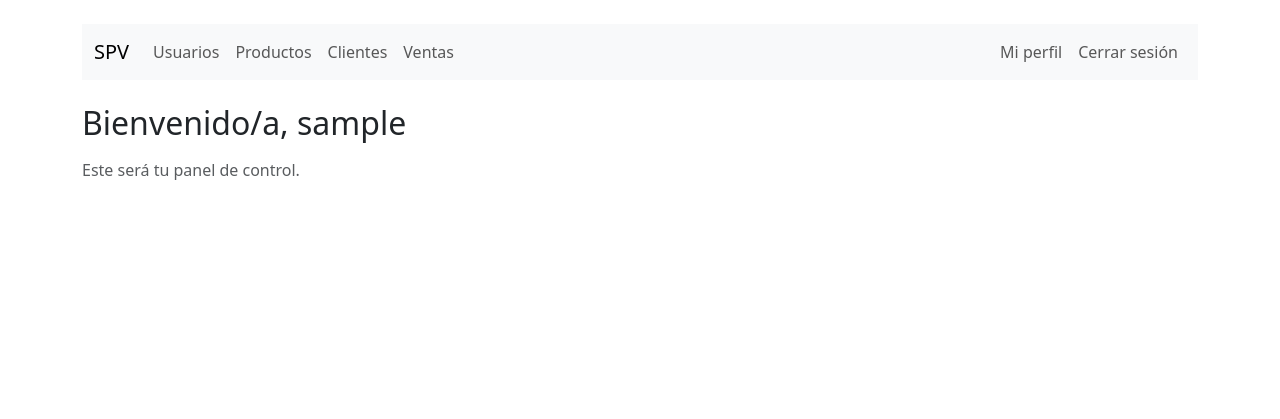
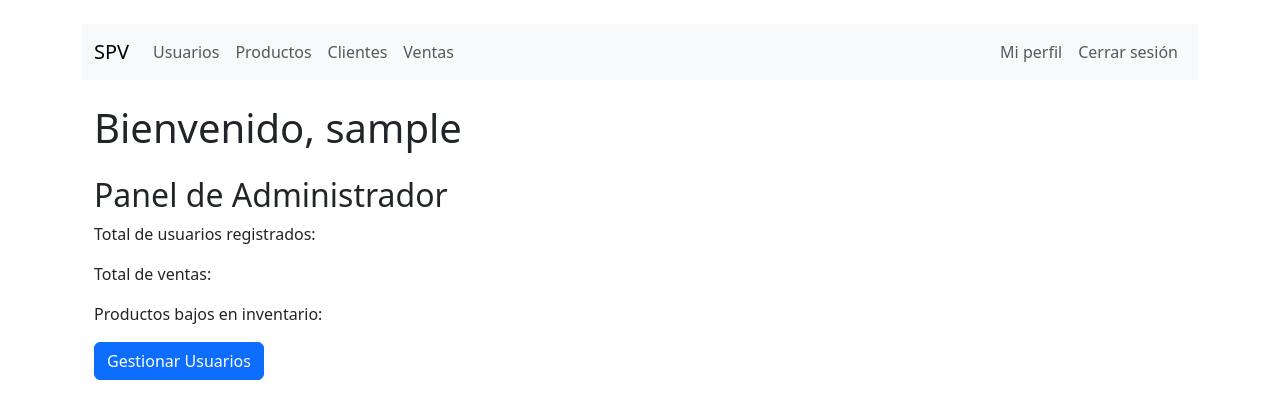
Before and after one commit to ana-chenoweth/sales-management-system, a Django app: page / in a window 1280 px wide. Shown: the top 419 px of the page. Run offline with Django 5.2, Linux system fonts and the light colour scheme; the visitor is signed in with stand-in values (Sample User, id 1).

Commit message:
Making the dashboard with JS for each role

```diff
--- a/pos_project/templates/inicio.html
+++ b/pos_project/templates/inicio.html
@@ -1,6 +1,95 @@
-{% extends "base.html" %}
+{% extends 'base.html' %}
 {% block content %}
-  <h2 class="mb-3">Bienvenido/a, {{ user.username }}</h2>
-  <p class="text-muted">Este será tu panel de control.</p>
-  <!-- Aquí más adelante podemos insertar gráficos con Chart.js-->
+  <div class="container mt-4">
+    <h1 class="mb-4">Bienvenido, {{ user.username }}</h1>
+
+    <div id="admin-dashboard" style="display: none;">
+      <h2>Panel de Administrador</h2>
+      <p>Total de usuarios registrados: <span id="total-usuarios"></span></p>
+      <p>Total de ventas: <span id="total-ventas"></span></p>
+      <p>Productos bajos en inventario:</p>
+      <ul id="productos-bajos"></ul>
+      <a href="{% url 'usuarios:lista' %}" class="btn btn-primary">Gestionar Usuarios</a>
+    </div>
+
+    <div id="gerente-dashboard" style="display: none;">
+      <h2>Panel de Gerente</h2>
+      <canvas id="ventasResumenChart" height="100"></canvas>
+      <canvas id="productosMasVendidosChart" height="100"></canvas>
+      <a href="#" class="btn btn-secondary mt-3">Ver Reporte de Clientes</a>
+    </div>
+
+    <div id="cajero-dashboard" style="display: none;">
+      <h2>Panel de Cajero</h2>
+      <a href="{% url 'ventas:nueva' %}" class="btn btn-success">Registrar nueva venta</a>
+      <a href="{% url 'ventas:historial' %}" class="btn btn-outline-primary">Ver historial de ventas</a>
+      <h5 class="mt-4">Productos:</h5>
+      <ul id="lista-productos"></ul>
+    </div>
+  </div>
+
+  <script src="https://cdn.jsdelivr.net/npm/chart.js"></script>
+  <script>
+    const rol = '{{ user.rol }}';
+    console.log("Rol del usuario:", rol);  // Para debug
+
+    if (rol === 'admin') {
+      document.getElementById('admin-dashboard').style.display = 'block';
+      fetch('/api/dashboard/admin/')
+        .then(res => res.json())
+        .then(data => {
+          document.getElementById('total-usuarios').textContent = data.total_usuarios;
+          document.getElementById('total-ventas').textContent = data.total_ventas;
+          const lista = document.getElementById('productos-bajos');
+          data.productos_bajos.forEach(p => {
+            const li = document.createElement('li');
+            li.textContent = `${p.nombre} (stock: ${p.stock})`;
+            lista.appendChild(li);
+          });
+        });
+    }
+
+    if (rol === 'gerente') {
+      document.getElementById('gerente-dashboard').style.display = 'block';
+      fetch('/api/dashboard/gerente/')
+        .then(res => res.json())
+        .then(data => {
+          new Chart(document.getElementById('ventasResumenChart'), {
+            type: 'bar',
+            data: {
+              labels: data.fechas,
+              datasets: [{
+                label: 'Ventas',
+                data: data.ventas,
+              }]
+            }
+          });
+
+          new Chart(document.getElementById('productosMasVendidosChart'), {
+            type: 'pie',
+            data: {
+              labels: data.productos,
+              datasets: [{
+                label: 'Más vendidos',
+                data: data.cantidades,
+              }]
+            }
+          });
+        });
+    }
+
+    if (rol === 'cajero') {
+      document.getElementById('cajero-dashboard').style.display = 'block';
+      fetch('/api/dashboard/cajero/')
+        .then(res => res.json())
+        .then(data => {
+          const lista = document.getElementById('lista-productos');
+          data.productos.forEach(p => {
+            const li = document.createElement('li');
+            li.textContent = `${p.nombre} (stock: ${p.stock})`;
+            lista.appendChild(li);
+          });
+        });
+    }
+  </script>
 {% endblock %}
--- a/pos_project/ventas/templates/ventas/historial.html
+++ b/pos_project/ventas/templates/ventas/historial.html
@@ -4,6 +4,8 @@
 <body class="container py-5">
 
     <h1 class="mb-4">Historial de Ventas</h1>
+
+    <a class="btn btn-primary mb-3" href="{% url 'ventas:nueva' %}">➕ Nueva Venta</a>
 
     <form method="get" class="row g-3 mb-4">
         <div class="col-md-3">
```
